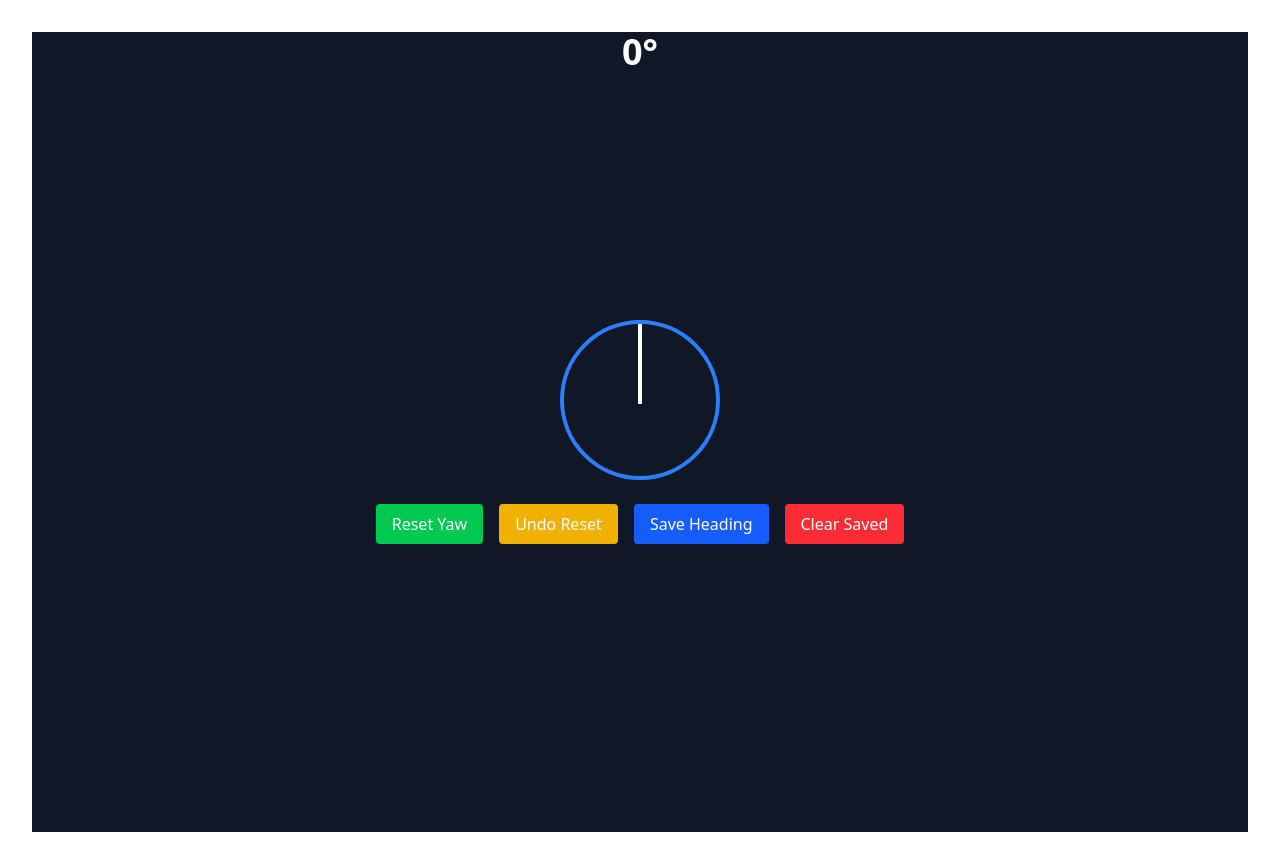
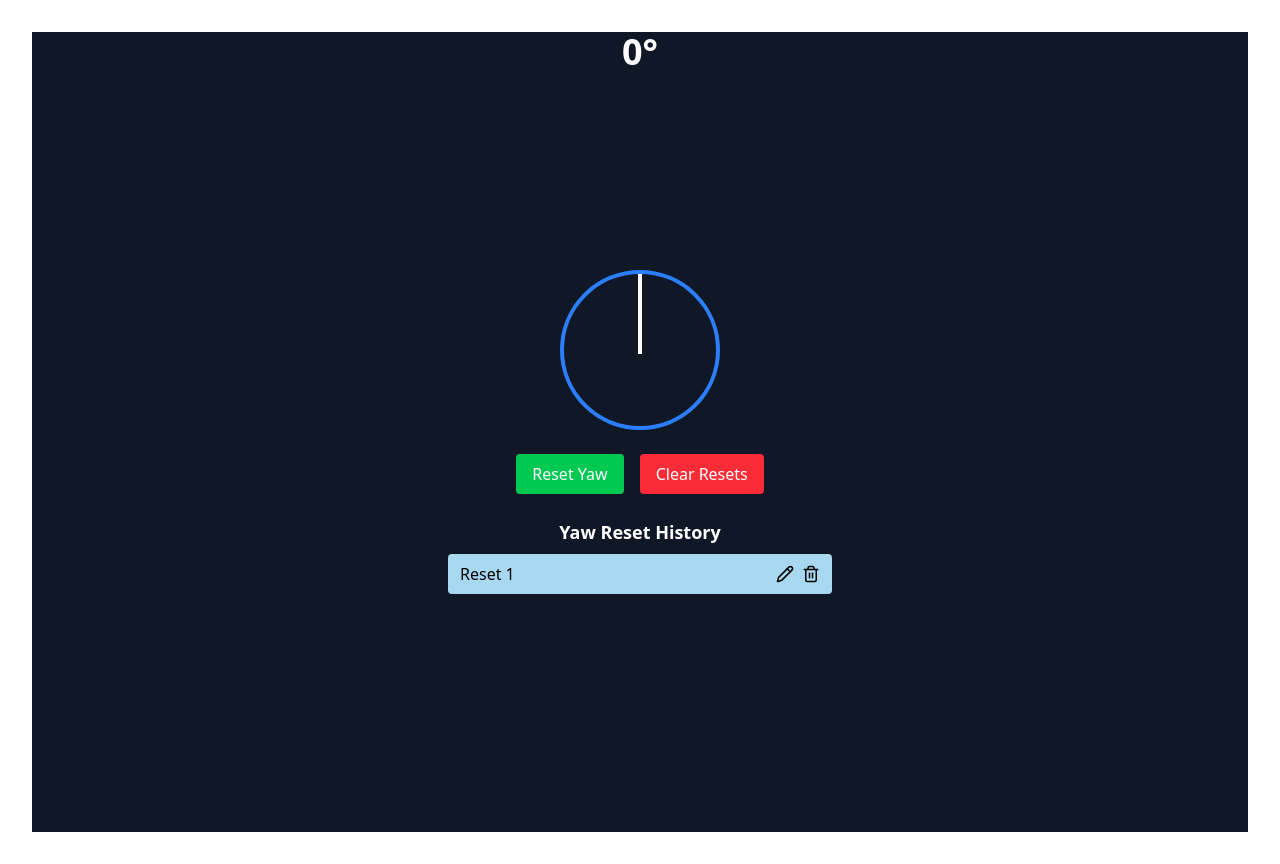
Before and after one commit to CadenMcAllister/SpikeRobotHeading, a React (Vite) app: page / in a window 1280 px wide. Both pictures are taken after a click on the button "Reset Yaw". Built offline with nearby package versions, Linux system fonts and the light colour scheme.

Commit message:
Track Yaw Reset History with Restore, Rename, and Delete Options
✅ Revert (i.e. restore that yaw offset)

📝 Rename a reset (via an icon button)

🗑️ Delete a reset (via an icon button)

```diff
--- a/src/App.tsx
+++ b/src/App.tsx
@@ -1,10 +1,11 @@
 import { useEffect, useRef, useState } from "react";
 import { motion } from "framer-motion";
+import { Pencil, Trash2 } from "lucide-react";
 import './App.css';
 import './index.css';
 
-type HeadingSnapshot = {
-  value: number;
+type ResetEntry = {
+  offset: number;
   name: string;
   color: string;
 };
@@ -13,14 +14,13 @@ export default function App() {
   const [heading, setHeading] = useState<number>(0);
   const offsetRef = useRef<number>(0);
   const rawAlphaRef = useRef<number>(0);
-  const [snapshots, setSnapshots] = useState<HeadingSnapshot[]>([]);
-  const [offsetHistory, setOffsetHistory] = useState<number[]>([]); // For undo
+  const [resets, setResets] = useState<ResetEntry[]>([]);
 
   useEffect(() => {
     const handleOrientation = (e: DeviceOrientationEvent) => {
       if (e.alpha != null) {
         rawAlphaRef.current = e.alpha;
-        let yaw = (-e.alpha + offsetRef.current + 180) % 360 - 180;
+        const yaw = (-e.alpha + offsetRef.current + 180) % 360 - 180;
         setHeading(yaw);
       }
     };
@@ -35,46 +35,43 @@ export default function App() {
   };
 
   const resetYaw = () => {
-    setOffsetHistory((prev) => [...prev, offsetRef.current]); // Save current offset
-    offsetRef.current = rawAlphaRef.current;
+    const newOffset = rawAlphaRef.current;
+    const newReset: ResetEntry = {
+      offset: newOffset,
+      name: `Reset ${resets.length + 1}`,
+      color: pastelColor()
+    };
+    setResets((prev) => [...prev, newReset]);
+    offsetRef.current = newOffset;
     setHeading(0);
   };
 
-  const undoReset = () => {
-    setOffsetHistory((prev) => {
-      if (prev.length === 0) return prev;
-      const last = prev[prev.length - 1];
-      offsetRef.current = last;
-      return prev.slice(0, -1);
-    });
-  };
-
-  const saveHeading = () => {
-    const name = prompt("Name this heading?") ?? `Heading ${snapshots.length + 1}`;
-    const color = pastelColor();
-    const newSnap: HeadingSnapshot = {
-      value: heading,
-      name,
-      color,
-    };
-    setSnapshots((prev) => [...prev, newSnap]);
-  };
-
-  const restoreHeading = (snap: HeadingSnapshot) => {
-    offsetRef.current = (-snap.value + rawAlphaRef.current + 360) % 360;
+  const restoreReset = (entry: ResetEntry) => {
+    offsetRef.current = entry.offset;
     setHeading(0);
   };
 
-  const clearHeadings = () => {
-    setSnapshots([]);
+  const renameReset = (index: number) => {
+    const newName = prompt("Rename this reset?", resets[index].name);
+    if (newName) {
+      setResets((prev) =>
+        prev.map((r, i) => (i === index ? { ...r, name: newName } : r))
+      );
+    }
+  };
+
+  const deleteReset = (index: number) => {
+    setResets((prev) => prev.filter((_, i) => i !== index));
   };
 
   return (
     <div className="min-h-screen flex flex-col items-center justify-center bg-gray-900 text-white px-4">
+      {/* Heading display */}
       <div className="absolute top-8 text-4xl font-bold">
         {Math.round(heading)}°
       </div>
 
+      {/* Rotating dial */}
       <motion.div
         className="w-40 h-40 border-4 border-blue-500 rounded-full flex items-center justify-center relative"
         animate={{ rotate: heading }}
@@ -83,6 +80,7 @@ export default function App() {
         <div className="w-0 h-20 border-l-4 border-white absolute top-0"></div>
       </motion.div>
 
+      {/* Buttons */}
       <div className="mt-6 flex gap-4 flex-wrap justify-center">
         <button
           onClick={resetYaw}
@@ -91,39 +89,39 @@ export default function App() {
           Reset Yaw
         </button>
         <button
-          onClick={undoReset}
-          disabled={offsetHistory.length === 0}
-          className={`px-4 py-2 rounded ${offsetHistory.length === 0 ? 'bg-gray-500 cursor-not-allowed' : 'bg-yellow-500 hover:bg-yellow-600'} text-white`}
-        >
-          Undo Reset
-        </button>
-        <button
-          onClick={saveHeading}
-          className="px-4 py-2 rounded bg-blue-600 text-white hover:bg-blue-700"
-        >
-          Save Heading
-        </button>
-        <button
-          onClick={clearHeadings}
+          onClick={() => setResets([])}
           className="px-4 py-2 rounded bg-red-500 text-white hover:bg-red-600"
         >
-          Clear Saved
+          Clear Resets
         </button>
       </div>
 
-      {snapshots.length > 0 && (
+      {/* Reset history */}
+      {resets.length > 0 && (
         <div className="mt-6 w-full max-w-sm">
-          <h2 className="mb-2 text-lg font-semibold">Saved Headings</h2>
+          <h2 className="mb-2 text-lg font-semibold">Yaw Reset History</h2>
           <div className="grid gap-2">
-            {snapshots.map((snap, i) => (
-              <button
+            {resets.map((r, i) => (
+              <div
                 key={i}
-                onClick={() => restoreHeading(snap)}
-                className="w-full px-3 py-2 rounded text-black"
-                style={{ backgroundColor: snap.color }}
+                className="flex items-center justify-between px-3 py-2 rounded text-black"
+                style={{ backgroundColor: r.color }}
               >
-                {snap.name} – {snap.value.toFixed(1)}°
-              </button>
+                <button
+                  onClick={() => restoreReset(r)}
+                  className="text-left flex-1"
+                >
+                  {r.name}
+                </button>
+                <div className="flex gap-2 ml-2">
+                  <button onClick={() => renameReset(i)}>
+                    <Pencil size={18} />
+                  </button>
+                  <button onClick={() => deleteReset(i)}>
+                    <Trash2 size={18} />
+                  </button>
+                </div>
+              </div>
             ))}
           </div>
         </div>
```
